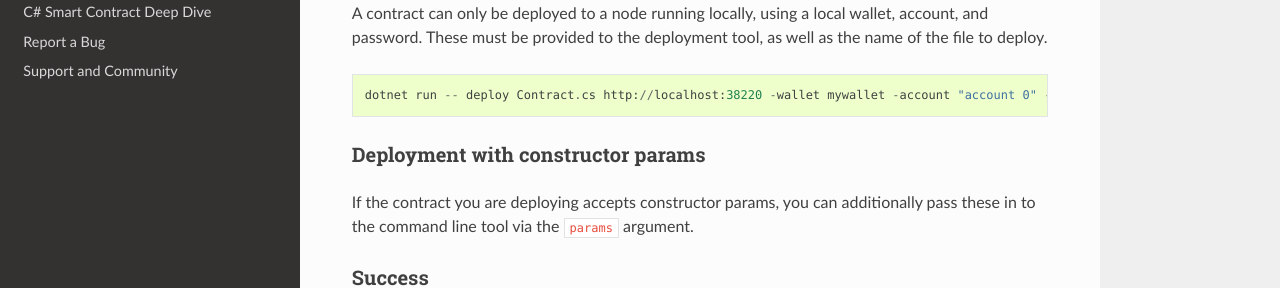
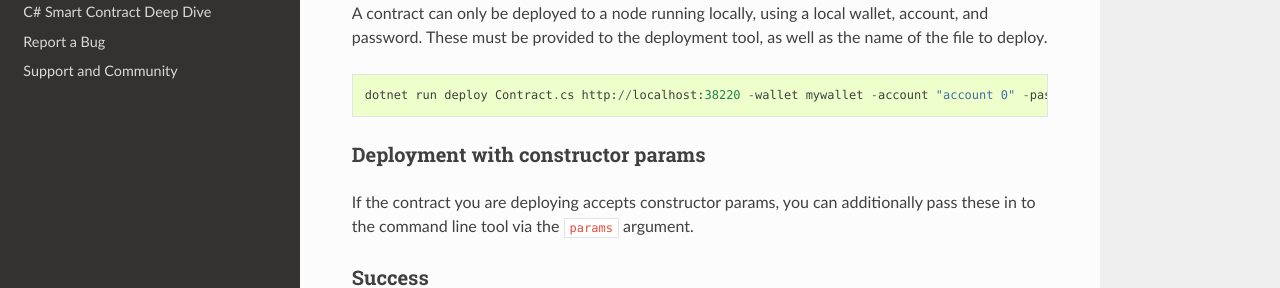
Before and after one commit to ferdeen/sc-docs, a Sphinx documentation site: the page built from docs/deploying.rst, in a window 1280 px wide and 900 px high, scrolled down 993 px. Shown: the part 317-605 px from the top of the window. Built offline with Sphinx 7.4.7 and the Read the Docs theme 2.0.0, drawn with Linux system fonts in a browser that asks for light colours.

Commit message:
Update deploying.rst
Command didn't work with the two dashes.

```diff
--- a/docs/deploying.rst
+++ b/docs/deploying.rst
@@ -50,7 +50,7 @@ A contract can only be deployed to a node running locally, using a local wallet,
 
 ::
 
-  dotnet run -- deploy Contract.cs http://localhost:38220 -wallet mywallet -account "account 0" -password password -fee 1000 -gasprice 1 -gaslimit 30000
+  dotnet run deploy Contract.cs http://localhost:38220 -wallet mywallet -account "account 0" -password password -fee 1000 -gasprice 1 -gaslimit 30000
 
 Deployment with constructor params
 '''''''
```
